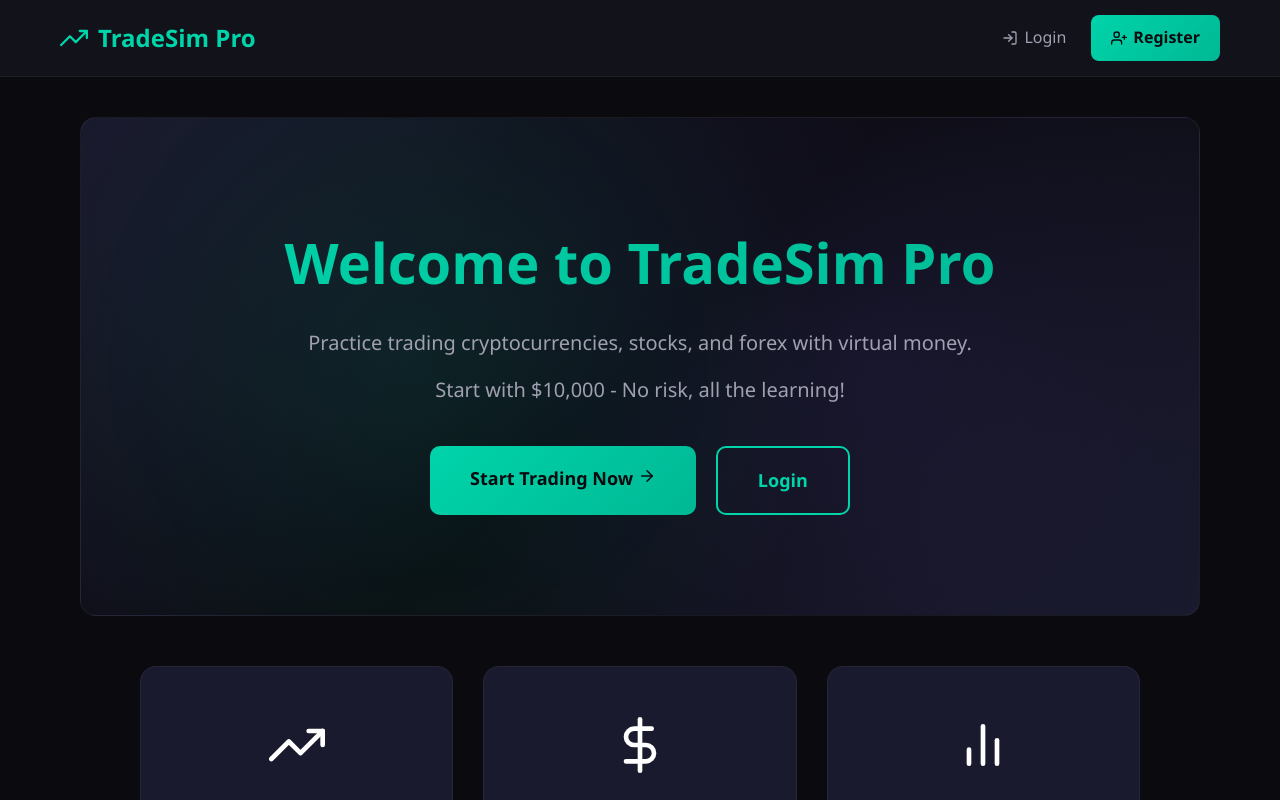
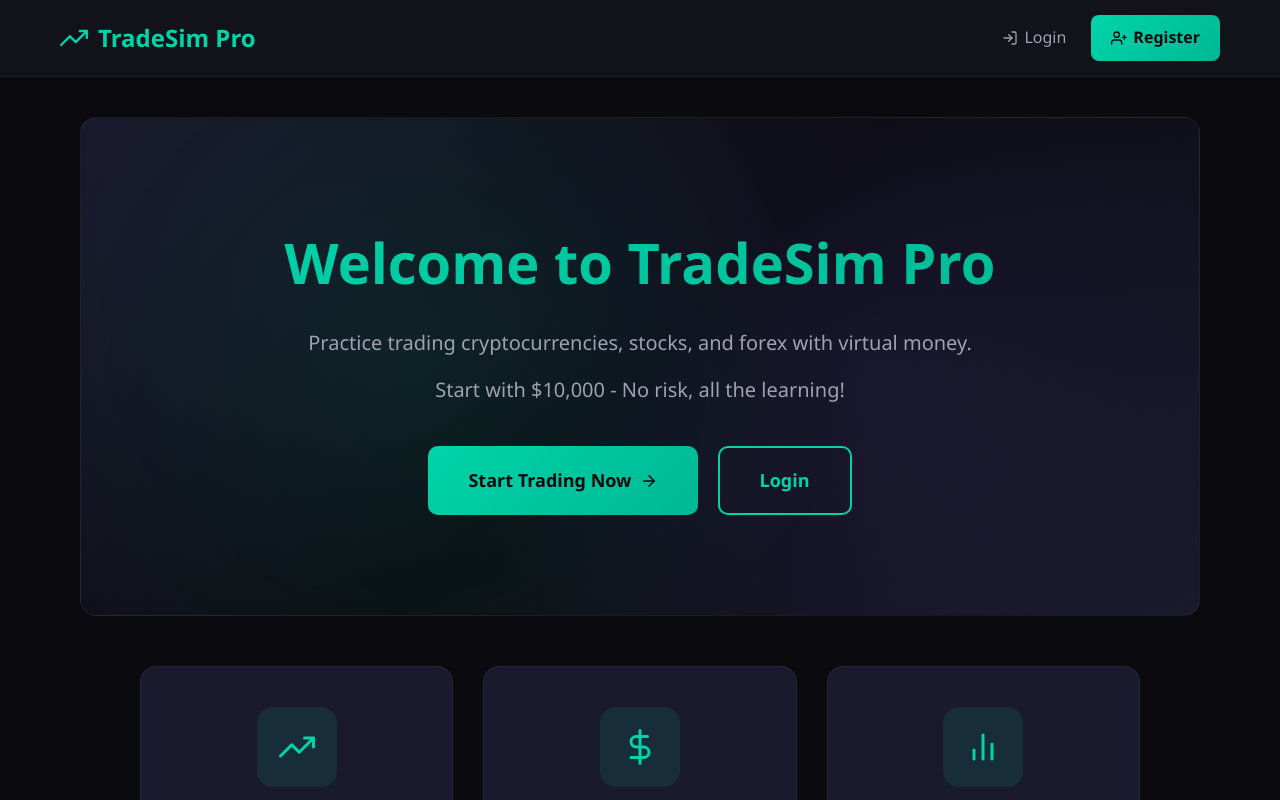
Before and after one commit to SteveDok22/TradeSim-Pro, a React (Vite) app in the folder frontend/: page / in a window 1280 px wide. Shown: the top 800 px of the page. Built offline with nearby package versions, Linux system fonts and the light colour scheme.

Commit message:
style: add icon styling to Home page features and CTA buttons

```diff
--- a/frontend/src/pages/Home.css
+++ b/frontend/src/pages/Home.css
@@ -51,7 +51,7 @@
 }
 
 .btn-cta {
-  display: inline-block;
+  display: inline-flex;
   background: var(--gradient-primary);
   color: var(--bg-primary);
   padding: 18px 40px;
@@ -61,6 +61,13 @@
   font-weight: 600;
   transition: all 0.3s ease;
   position: relative;
+  align-items: center;
+  gap: 8px;
+}
+
+.btn-cta svg {
+  width: 18px;
+  height: 18px;
 }
 
 .btn-cta:hover {
@@ -110,9 +117,21 @@
 }
 
 .feature-icon {
-  font-size: 56px;
-  display: block;
-  margin-bottom: 20px;
+  font-size: 48px;
+  display: flex;
+  align-items: center;
+  justify-content: center;
+  width: 80px;
+  height: 80px;
+  background: rgba(0, 212, 170, 0.1);
+  border-radius: 16px;
+  margin: 0 auto 20px;
+  color: var(--accent-primary);
+}
+
+.feature-icon svg {
+  width: 36px;
+  height: 36px;
 }
 
 .feature-card h3 {
```
